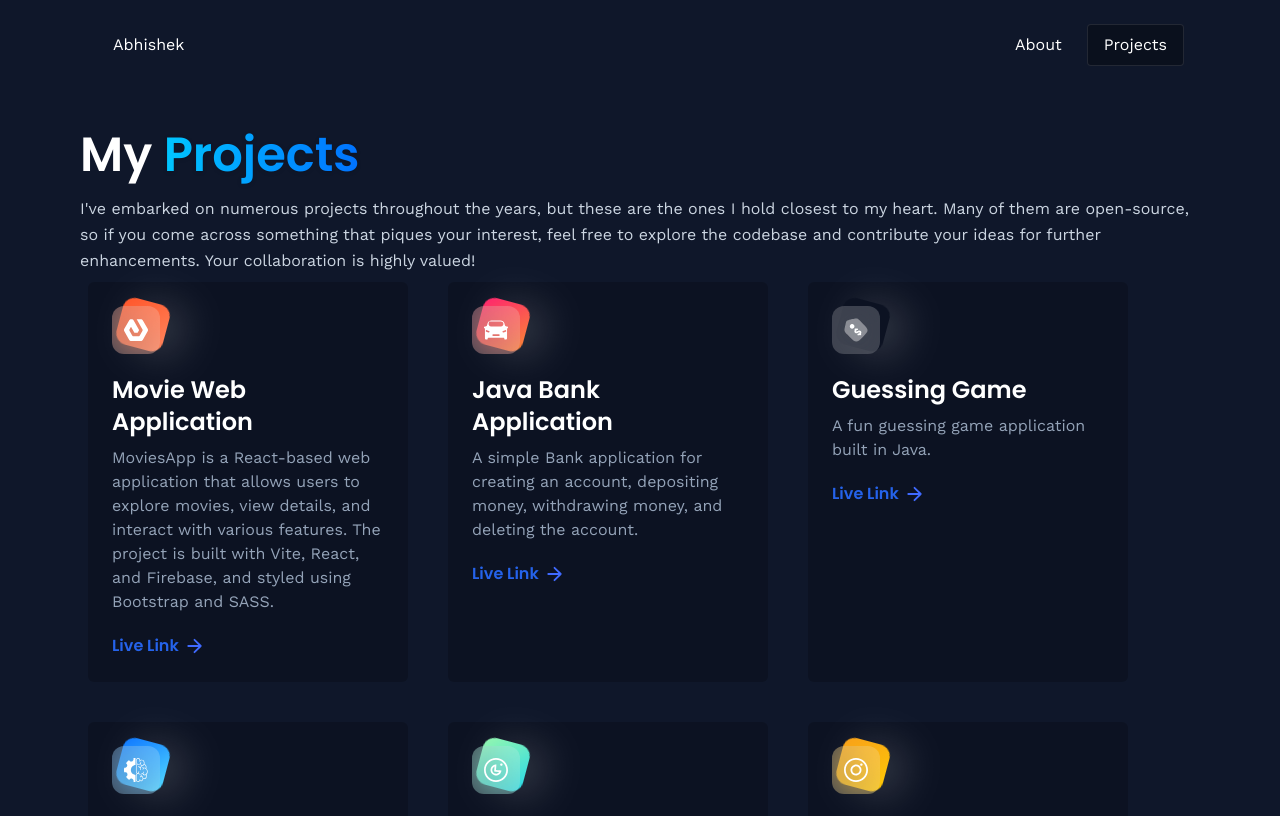
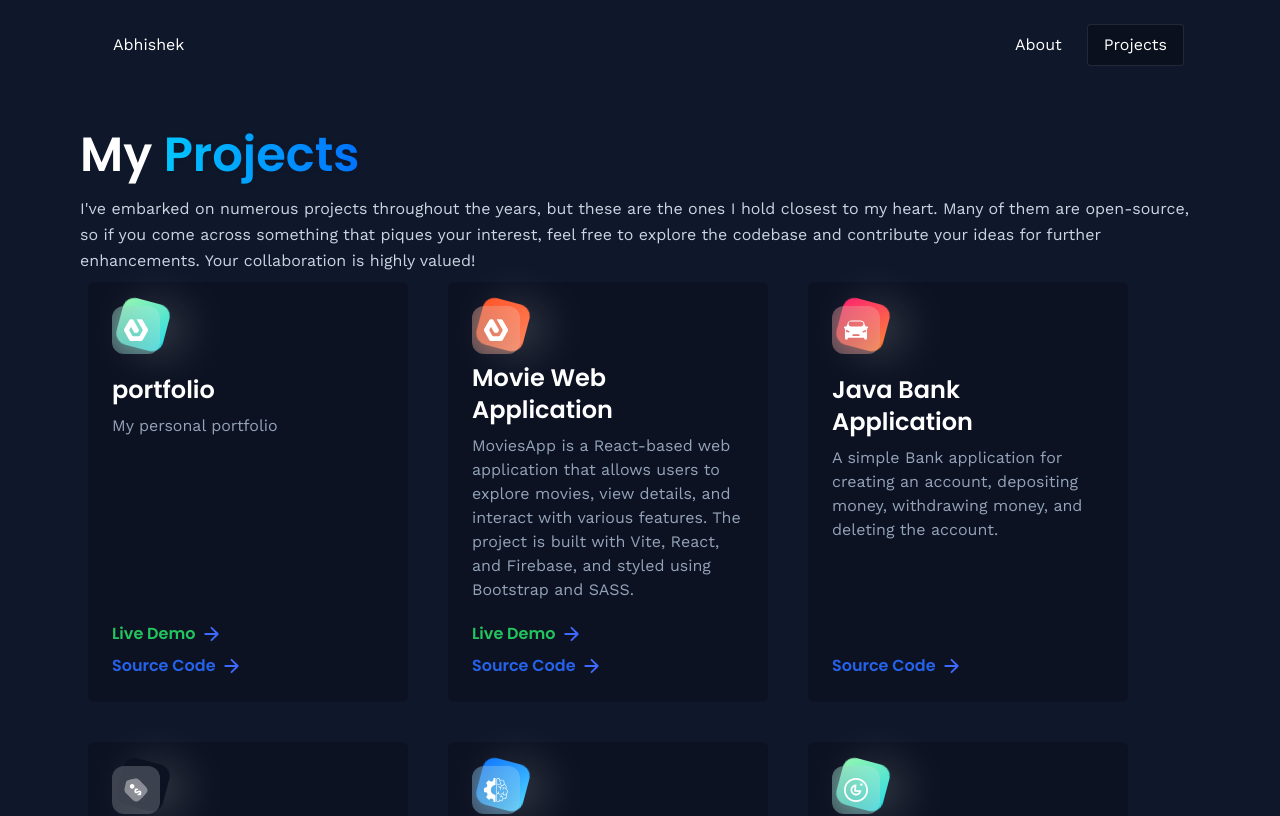
Before and after one commit to abhichhetri09/portfolio, a React (Vite) app: page /projects in a window 1280 px wide. Shown: the top 816 px of the page. Built offline with nearby package versions, Linux system fonts and the light colour scheme.

Commit message:
Enhance About and Projects sections by updating job title to International Project Manager, refining project details, and improving layout for better user experience.

```diff
--- a/src/constants/index.js
+++ b/src/constants/index.js
@@ -32,6 +32,7 @@ import {
   laravel,
   php,
   hoviber,
+
 } from "../assets/icons";
 import { vesko } from "../assets/images";
 
@@ -150,7 +151,7 @@ export const skills = [
 
 export const experiences = [
   {
-    title: "Internation Project Manager",
+    title: "International Project Manager",
     company_name: "Hoviber",
     icon: hoviber,
     iconBg: "#ff69b4",
@@ -212,12 +213,22 @@ export const socialLinks = [
 
 export const projects = [
   {
+    iconUrl: estate ,
+    theme: "btn-back-green",
+    name: 'portfolio',
+    description: 'My personal portfolio',
+    link: 'https://spyscout.netlify.app/',
+    sourceCode: 'https://github.com/abhichhetri09/portfolio',
+  },
+
+  {
     iconUrl: estate,
     theme: "btn-back-red",
     name: "Movie Web Application",
     description:
       "MoviesApp is a React-based web application that allows users to explore movies, view details, and interact with various features. The project is built with Vite, React, and Firebase, and styled using Bootstrap and SASS.",
     link: "https://amflex.netlify.app/",
+    sourceCode: "https://github.com/abhichhetri09/MovieApp",
   },
   {
     iconUrl: car,
@@ -225,21 +236,21 @@ export const projects = [
     name: "Java Bank Application",
     description:
       "A simple Bank application for creating an account, depositing money, withdrawing money, and deleting the account.",
-    link: "https://github.com/abhichhetri09/Java-Bank_Application",
+    sourceCode: "https://github.com/abhichhetri09/Java-Bank_Application",
   },
   {
     iconUrl: pricewise,
     theme: "btn-back-purple",
     name: "Guessing Game",
     description: "A fun guessing game application built in Java.",
-    link: "https://github.com/abhichhetri09/GuessingGame",
+    sourceCode: "https://github.com/abhichhetri09/GuessingGame",
   },
   {
     iconUrl: summiz,
     theme: "btn-back-blue",
     name: "Todo List",
     description: "A simple todo list app to manage tasks.",
-    link: "https://github.com/abhichhetri09/todolist",
+    sourceCode: "https://github.com/abhichhetri09/todolist",
   },
   {
     iconUrl: threads,
@@ -247,13 +258,13 @@ export const projects = [
     name: "Recipe Web Application",
     description:
       "A full-stack solution for users to explore, add, and like different recipes. Built with Spring Boot, Thymeleaf, and PostgreSQL.",
-    link: "https://github.com/abhichhetri09/RecipeApp",
+    sourceCode: "https://github.com/abhichhetri09/RecipeApp",
   },
   {
     iconUrl: snapgram,
     theme: "btn-back-yellow",
     name: "Expense Tracker",
     description: "An app to help users track their expenses.",
-    link: "https://github.com/abhichhetri09/ExpenseTracker",
+    sourceCode: "https://github.com/abhichhetri09/ExpenseTracker",
   },
 ];
--- a/src/pages/About.jsx
+++ b/src/pages/About.jsx
@@ -31,7 +31,7 @@ const About = () => {
               </span>
             </h1>
             <p className="lg:text-2xl mt-4 text-white">
-              Full-stack Developer, Freelancer.
+             International Project Manager, Full-stack Developer.
             </p>
           </div>
         </div>
@@ -39,25 +39,12 @@ const About = () => {
 
       <Section className="mt-5 container text-slate-300 text-sm sm:text-base">
         <h1 className="text-white font-semibold">
-          🔭 Frontend Developer | Vesko
+            🔭 International Project Manager/Full-stack Developer | Hoviber
         </h1>
         <p>
-          At Vesko, I started as a Frontend Web Developer, contributing to the
-          company's digital transformation by building scalable and responsive
-          web applications using React, Vite, TypeScript, and Tailwind CSS. One
-          of my key projects included developing Vesko's official business
-          website, focusing on performance, accessibility, and modern UI design.
-          Since January 2025, I transitioned into the Mobile Development Team,
-          where I'm currently working on building Vesko’s mobile application
-          using Expo, React Native, and TypeScript. I collaborate closely with
-          designers and stakeholders to implement intuitive user experiences and
-          scalable architecture for cross-platform apps. Key responsibilities:
-          Developed and deployed Vesko’s business website with a modern frontend
-          stack Built reusable UI components and integrated responsive design
-          principles Contributed to the mobile app architecture and feature
-          development Participated in code reviews, sprint planning, and team
-          meetings Used tools like Figma, Jira, and Git for design collaboration
-          and agile development
+        I’m Abhishek Khati Chhetri, a Helsinki-based tech professional currently working as an International Project Manager at Hoviber, where I lead cross-functional digital projects with a strong focus on execution, quality, and collaboration. In addition to my management role, I actively contribute as a Full-Stack and Mobile Developer, bridging business goals with practical, scalable tech solutions.
+My background combines hands-on experience in frontend, backend, and mobile development using tools like React, React Native (Expo), TypeScript, Tailwind CSS, Node.js, and more. I’ve led development teams, built scalable apps, implemented complex UI/UX designs, and collaborated across departments using Agile, Jira, and Figma.
+Whether I’m managing international projects or coding up a new feature, I bring the same level of focus: user-centered thinking, clean architecture, and continuous improvement.
         </p>
       </Section>
 
@@ -65,19 +52,34 @@ const About = () => {
         <h3 className="subhead-text text-white text-center sm:text-left">
           My Skills
         </h3>
-        <div className="mt-8 flex flex-wrap justify-center sm:justify-start gap-6 sm:gap-12">
-          {skills.map((skill) => (
+        <div className="mt-8">
+          {/* Group skills by type */}
+          {Array.from(new Set(skills.map(skill => skill.type))).map((type) => (
+            <div key={type} className="mb-8">
+              <h4 className="text-lg font-semibold text-white mb-4 text-center sm:text-left">
+                {type}
+              </h4>
+              <div className="flex flex-wrap justify-center sm:justify-start gap-6 sm:gap-8">
+                {skills
+                  .filter((skill) => skill.type === type)
+                  .map((skill) => (
                     <div
-              className="block-container w-16 h-16 sm:w-20 sm:h-20 "
+                      className="group relative block-container w-20 h-20 sm:w-24 sm:h-24 transition-transform duration-300 hover:scale-110"
                       key={skill.name}
                     >
                       <div className="btn-back rounded-xl" />
-              <div className="btn-front rounded-xl flex justify-center items-center">
+                      <div className="btn-front rounded-xl flex flex-col justify-center items-center p-2">
                         <img
                           src={skill.imageUrl}
                           alt={skill.name}
-                  className="w-2/3 h-2/3 sm:w-1/2 sm:h-1/2 object-contain"
+                          className="w-1/2 h-1/2 object-contain mb-1"
                         />
+                        <span className="text-xs text-white font-medium text-center leading-tight opacity-0 group-hover:opacity-100 transition-opacity duration-300">
+                          {skill.name}
+                        </span>
+                      </div>
+                    </div>
+                  ))}
               </div>
             </div>
           ))}
--- a/src/pages/Projects.jsx
+++ b/src/pages/Projects.jsx
@@ -26,7 +26,7 @@ const Projects = () => {
                  <div className="flex flex-wrap p-2 gap-10 justify-center sm:justify-start">
            {projects.map((project) => (
                           <div
-              className="lg:w-[320px] p-6 rounded-md bg-black/20 w-full hover:scale-105 transition-all duration-200 cursor-pointer"
+                className="lg:w-[320px] h-[420px] p-6 rounded-md bg-black/20 w-full hover:scale-105 transition-all duration-200 cursor-pointer flex flex-col"
                 key={project.name}
               >
                <div className="block-container w-12 h-12">
@@ -40,25 +40,44 @@ const Projects = () => {
                  </div>
                </div>
 
-              <div className="mt-5 flex flex-col">
+               <div className="mt-5 flex flex-col flex-grow">
                  <h4 className="text-2xl font-poppins text-white font-semibold">
                    {project.name}
                  </h4>
-                <p className="mt-2 text-slate-400">{project.description}</p>
-                <div className="mt-5 flex items-center gap-2 font-poppins">
+                 <p className="mt-2 text-slate-400 flex-grow">{project.description}</p>
+                 <div className="mt-5 flex flex-col gap-2 font-poppins">
+                   {project.link && (
+                     <div className="flex items-center gap-2">
                        <Link
                          to={project.link}
                          target="_blank"
                          rel="noopener noreferrer"
-                    className="font-semibold text-blue-600"
+                         className="font-semibold text-green-500 hover:text-green-400 transition-colors"
                        >
-                    Live Link
+                         Live Demo
                        </Link>
                        <img
                          src={arrow}
                          alt="arrow"
                          className="w-4 h-4 object-contain"
                        />
+                     </div>
+                   )}
+                   <div className="flex items-center gap-2">
+                     <Link
+                       to={project.sourceCode}
+                       target="_blank"
+                       rel="noopener noreferrer"
+                       className="font-semibold text-blue-600 hover:text-blue-500 transition-colors"
+                     >
+                       Source Code
+                     </Link>
+                     <img
+                       src={arrow}
+                       alt="arrow"
+                       className="w-4 h-4 object-contain"
+                     />
+                   </div>
                  </div>
                </div>
              </div>
```
Lines whose indentation alone changed are shown as unchanged.
